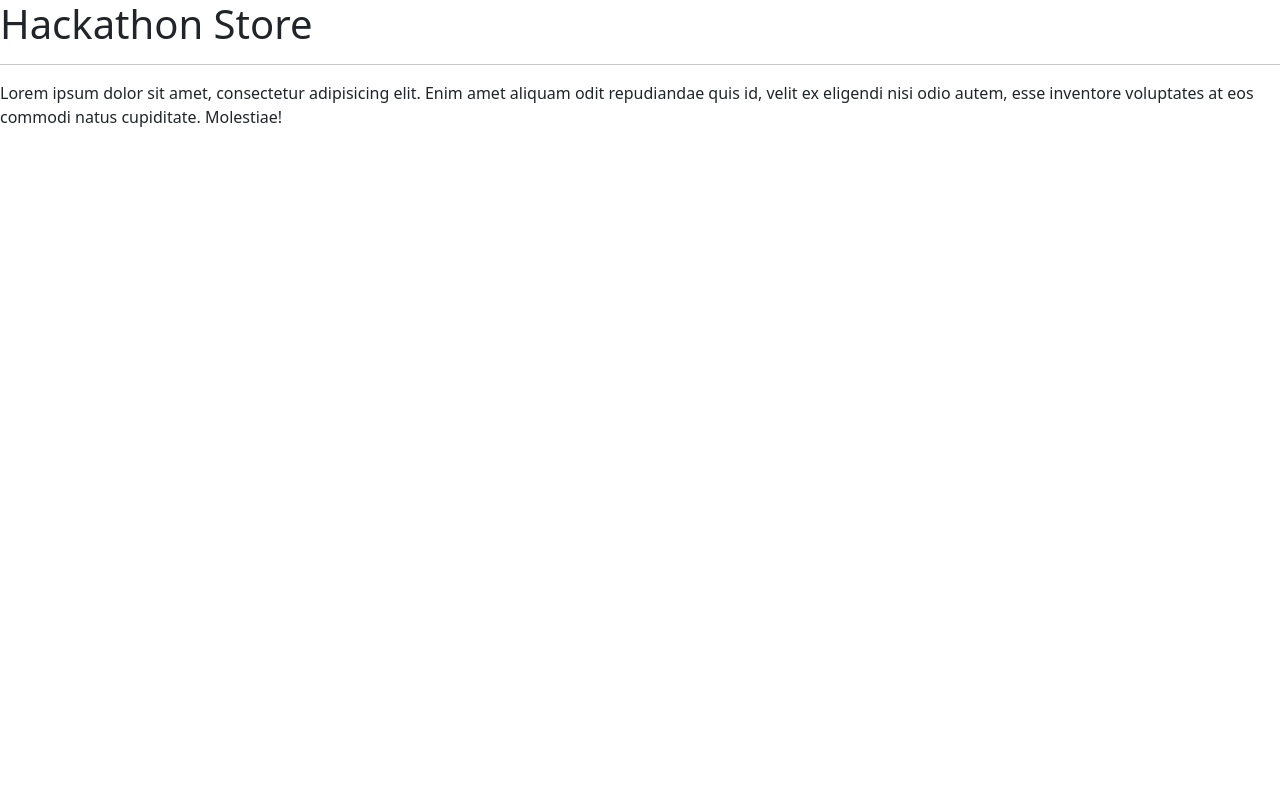
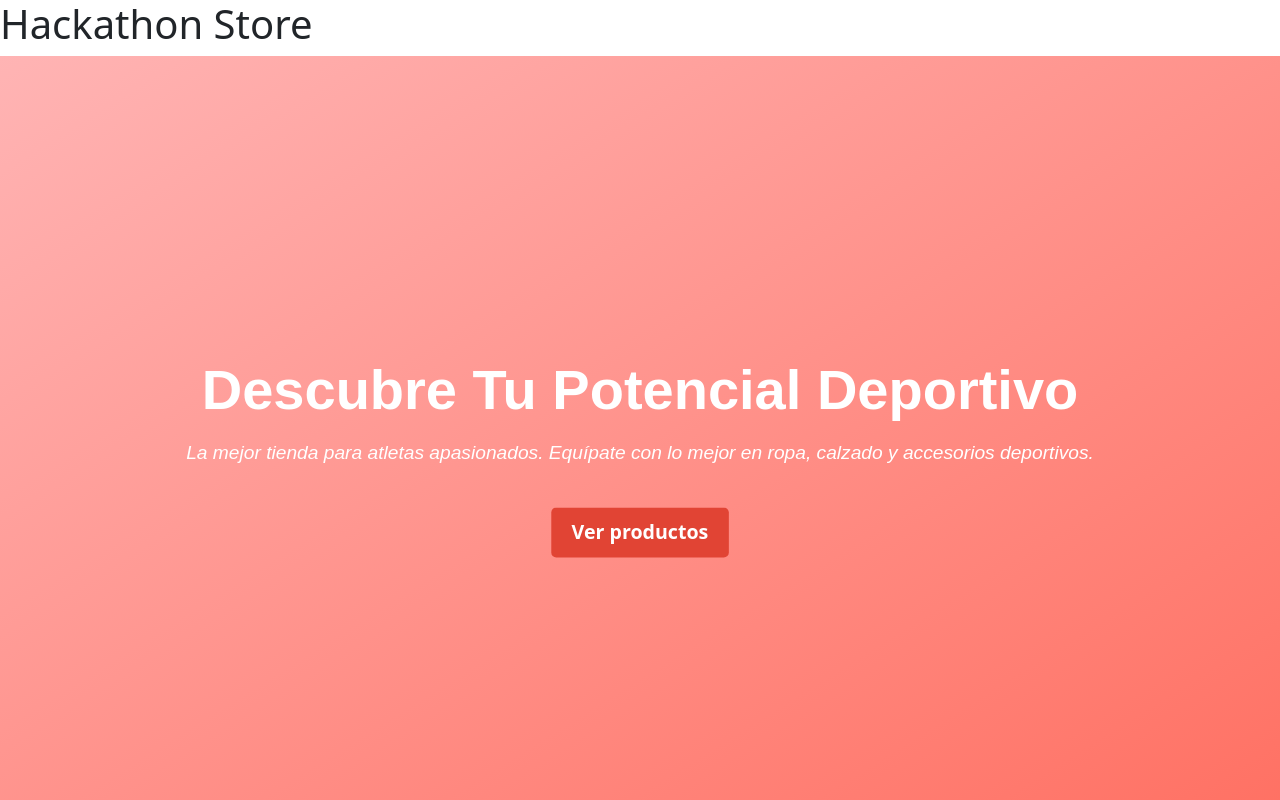
Before and after one commit to FantazieBoat12/Hackathon-1, a plain HTML site: page index.html in a window 1280 px wide. Shown: the top 800 px of the page. Drawn offline with nearby package versions, Linux system fonts and the light colour scheme.

Commit message:
Main Content

```diff
--- a/index.html
+++ b/index.html
@@ -5,6 +5,7 @@
     <meta name="viewport" content="width=., initial-scale=1.0">
     <title>Hackathon Store</title>
     <link href="https://cdn.jsdelivr.net/npm/bootstrap@5.3.7/dist/css/bootstrap.min.css" rel="stylesheet" integrity="sha384-LN+7fdVzj6u52u30Kp6M/trliBMCMKTyK833zpbD+pXdCLuTusPj697FH4R/5mcr" crossorigin="anonymous">
+    <link rel="stylesheet" href="style.css">
 </head>
 <body>
     <head>
@@ -13,7 +14,14 @@
     <div class="justify-content">
         <h1 class="h1">Hackathon Store</h1>
         <div id="main-content">
-
+            <!-- CONTENIDO INTRODUCTORIO O ATRACTIVO -->
+                <section class="hero-section text-center text-white d-flex align-items-center justify-content-center" id="intro">
+                    <div class="container">
+                        <h1 id = 'titulo'class="display-4 fw-bold animate-fade">Descubre Tu Potencial Deportivo</h1>
+                        <p id = 'subtitulo'class="lead mt-3 animate-fade"><em>La mejor tienda para atletas apasionados. Equípate con lo mejor en ropa, calzado y accesorios deportivos.</em></p>
+                        <a href="#productos" id = "boton_c"class="btn btn-primary btn-lg mt-4 animate-button">Ver productos</a>
+                    </div>
+                </section>
         </div>
         <div id="products">
 
@@ -36,5 +44,6 @@
         <p>Lorem ipsum dolor sit amet, consectetur adipisicing elit. Enim amet aliquam odit repudiandae quis id, velit ex eligendi nisi odio autem, esse inventore voluptates at eos commodi natus cupiditate. Molestiae!</p>
     </footer>
     <script src="https://cdn.jsdelivr.net/npm/bootstrap@5.3.7/dist/js/bootstrap.bundle.min.js" integrity="sha384-ndDqU0Gzau9qJ1lfW4pNLlhNTkCfHzAVBReH9diLvGRem5+R9g2FzA8ZGN954O5Q" crossorigin="anonymous"></script>
+    <script src="script.js"></script>
 </body>
 </html>
--- a/script.js
+++ b/script.js
@@ -0,0 +1,7 @@
+//          <h2 class="h2">Productos Destacados</h2>
+  document.addEventListener("DOMContentLoaded", function () {
+    const elements = document.querySelectorAll('.animate-fade');
+    elements.forEach(el => {
+      el.classList.add('visible');
+    });
+  });
--- a/style.css
+++ b/style.css
@@ -0,0 +1,60 @@
+.hero-section {
+  height: 100vh;
+  background: linear-gradient(to bottom right, #FFB4B4, #FF6F61); /* Cambia a cualquier color que te guste */
+  display: flex;
+  padding: 60px 20px;
+}
+
+.animate-fade {
+  opacity: 0;
+  transform: translateY(20px);
+  animation: fadeInUp 1s ease-out forwards;
+}
+
+#boton_c {
+  background-color: #E14434;
+  color: white;
+  border: none;
+  padding: 10px 20px;
+  font-size: 1.2rem;
+  border-radius: 5px;
+  text-decoration: none;
+  font-weight: bold;
+  transition: background-color 0.3s ease;
+  font-family: 'Open Sans', sans-serif;
+}
+#titulo {
+  font-family: 'aboreto', sans-serif;
+  font-weight: bold;
+  color: white;
+}
+#subtitulo {
+  font-family: 'aboreto', sans-serif;
+  color: white;
+  font-size: 1.2rem;
+  margin-top: 10px;
+}
+
+.animate-button {
+  animation: pulse 3s infinite;
+}
+
+@keyframes fadeInUp {
+  to {
+    opacity: 1;
+    transform: translateY(0);
+  }
+}
+
+@keyframes pulse {
+  0%, 100% {
+    transform: scale(1);
+  }
+  50% {
+    transform: scale(1.05);
+  }
+}
+
+html {
+  scroll-behavior: smooth;
+}
```
